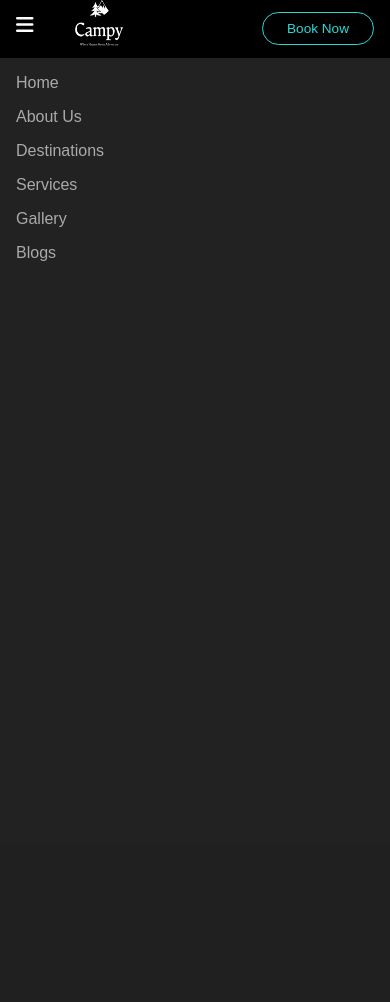
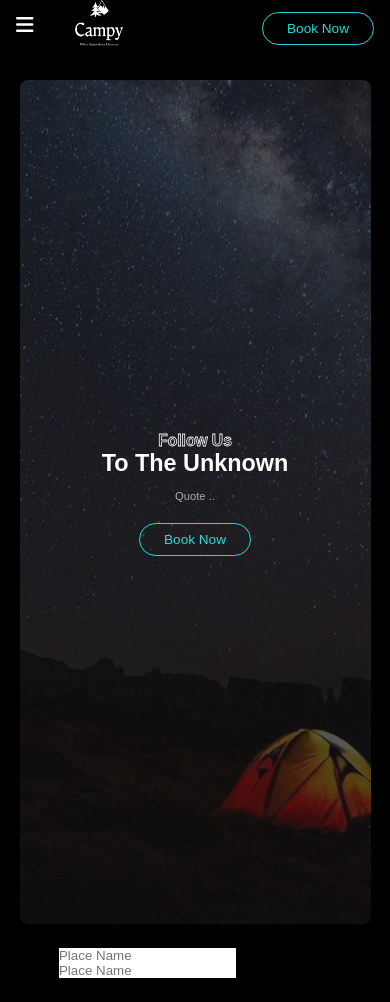
Before and after one commit to tass25/projet, a PHP site: page / in a window 390 px wide. Before the commit the page ends 261 px from the top, so only its background shows below. Run offline with PHP 8.4, Linux system fonts and the light colour scheme.

Commit message:
fixing the paddings + text size + bg color + changing the pic + fixing the top bar + start adding the form

```diff
--- a/index.html
+++ b/index.html
@@ -27,6 +27,85 @@
 </header>
 
 
+<!-- e rasmi -->
+
+<section class="home" id="home">
+  <div class="content">
+  <span>follow us</span>
+  <h3>to the unknown</h3>
+  <p>quote ..</p>
+  <a href="#" class="btn">book now</a>
+
+  </div>
+
+</section>
+
+<section class="booking" id="booking">
+<form action="">
+<div class="inputBox">
+<span> Where to ? </span>
+<input type="text" placeholder="place name" value="">
+</div>
+
+<div class="inputBox">
+  <span> Where to ? </span>
+  <input type="text" placeholder="place name" value="">
+  </div>
+
+
+
+</form>
+</section>
+
+
+
+
+
+
+
+
+
+
+
+
+
+
+
+
+
+
+
+
+
+
+
+
+
+
+
+
+
+
+
+
+
+
+
+
+
+
+
+
+
+
+
+
+
+
+
+
+
+
 
 
 </body>
--- a/script.js
+++ b/script.js
@@ -0,0 +1,4 @@
+let navbar =document.querySelector('.header .navbar');
+document.querySelector('#menu-btn').onclick=()=>{
+    navbar.classList.toggle('active');
+}
--- a/styles.css
+++ b/styles.css
@@ -1,11 +1,12 @@
 @import url('https://fonts.googleapis.com/css2?family=Montserrat:wght@300&family=Nunito:wght@200;300;400;500;600&display=swap');
-*{
+
+* {
   font-family: 'Poppins', sans-serif;
   margin: 0;
   padding: 0;
   box-sizing: border-box;
   outline: none;
-border:none;
+  border: none;
   text-decoration: none;
   text-transform: capitalize;
   transition: all .2s linear;
@@ -13,57 +14,62 @@
 
 :root {
   --blue: #29d9d5;
-  --black:#000000;
-  --white:#fff;
-  --light-color:#aaa;
-  --bg-color:#222;
-  --black-bg:rgba(17,17,17,.7);
-  --border:.2rem solid var(--blue);
+  --black: #000000;
+  --white: #fff;
+  --light-color: #aaa;
+  --bg-color: #222;
+  --black-bg: rgba(17, 17, 17, .7);
+  --border: .2rem solid var(--blue);
 }
-html{
+
+html {
   font-size: 62.5%;
-  overflow-x:hidden ;
+  overflow-x: hidden;
   scroll-behavior: smooth;
   scroll-padding-top: 9rem;
-  &::-webkit-scrollbar{
+}
+
+html::-webkit-scrollbar {
   width: 1rem;
 }
-  &::-webkit-scrollbar-track{
+
+html::-webkit-scrollbar-track {
   background: var(--black);
 }
-  &::-webkit-scrollbar-thumb{
-    background: var(--blue);
+
+html::-webkit-scrollbar-thumb {
+  background: var(--white);
 }
 
+section {
+  padding: 3rem 9%;
 }
 
-body{
-  background: var(--bg-color);
+body {
+  background: var(--black);
   overflow-x: hidden;
-
 }
 
-.btn{
+.btn {
   margin-top: 1rem;
   display: inline-block;
   padding: 1rem 3rem;
   font-size: 1.7rem;
-color:var(--blue);
-border:var(--border);
+  color: var(--blue);
+  border: var(--border);
   border-radius: 5rem;
   cursor: pointer;
   background: none;
-&:hover{
-  background: var(--blue);
-color: var(--black);}
-.btn{
-  margin-top: -30px;
-}
 }
 
-.header{
+.btn:hover {
+  background: var(--blue);
+  color: var(--black);
+}
+
+.header {
   position: fixed;
-top:-10px;
+  top: -10px;
   left: 0;
   right: 0;
   z-index: 1000;
@@ -71,61 +77,129 @@
   display: flex;
   align-items: center;
   justify-content: space-between;
-padding: 1.5rem 9% ;
+  padding: 1.5rem 9%;
+}
 
-.navbar a{
+.header .navbar a {
   font-size: 1.8rem;
   color: var(--light-color);
-  display: inline-block;
+  margin: 0 1rem;
+}
 
-  margin:0 1rem;
-  &:hover {
+.header .navbar a:hover {
   color: var(--blue);
 }
-}
-}
-.logo{
+
+.logo {
   margin-top: -5px;
-  width: 70px ;
+  width: 70px;
   height: 50px;
   margin-left: -100px;
 }
-#menu-btn{
+
+#menu-btn {
   font-size: 2.5rem;
   color: var(--white);
   cursor: pointer;
   display: none;
 }
 
-/* bch ki nsaghro twali mzyena w tben aka 3 choltat */
-@media (max-width:991px)
-{#menu-btn{
-  display: inline-block ;
+.home {
+  margin: 0 auto;
+  margin-top: 8rem;
+  width: 90%;
+  border-radius: 1rem;
+  background: linear-gradient(var(--black-bg), var(--black-bg)), url('pic1.jpg') no-repeat;
+  background-size: cover;
+  background-position: center;
+  display: flex;
+  min-height: 100vh;
+  align-items: center;
+  justify-content: center;
+  padding-bottom: 5rem;
+
 }
-  html{font-size: 55%;}
-.header{
+
+.home .content {
+  text-align: center;
+}
+
+.home .content span {
+  font-weight: bolder;
+  color: transparent;
+  -webkit-text-stroke: .1rem var(--white);
+  font-size: 4vw;
+  display: block;
+
+}
+
+.home .content h3 {
+  font-size: 6vw;
+  color: var(--white);
+}
+
+.home .content p {
+  max-width: 60rem;
+  margin: 1rem;
+  font-size: 1.4rem;
+  color: var(--light-color);
+  line-height: 2;
+}
+
+@media (max-width: 991px) {
+  #menu-btn {
+    display: inline-block;
+  }
+
+  html {
+    font-size: 55%;
+  }
+
+  .header {
     padding: 1.5rem 2rem;
   }
+
+  section {
+    padding: 3rem 2rem;
   }
-/*ki tsghar */
-@media (max-width:768px){.header{
-  .navbar{position: absolute;
-  top: 99%; left:0;right: 0;
-    background: var(--black);
+}
+
+@media (max-width: 768px) {
+  .header .navbar {
+    position: absolute;
+    top: 99%;
+    left: 0;
+    right: 0;
     background: var(--bg-color);
-a {margin: 2rem;
+    clip-path: polygon(0 0, 100% 0, 100% 0, 0 0);
+  }
+
+  .header .navbar.active {
+    clip-path: polygon(0 0, 100% 0, 100% 100%, 0 100%);
+  }
+
+  .header .navbar a {
+    margin: 2rem;
     font-size: 2rem;
-display: block;}
+    display: block;
+  }
 
+.home{
+  margin-top: 10rem;
+}
+.home.content{
+  span{
+    font-size:8vw ;
+      }
 
-
+h3{
+  font-size:8vw ;
+    }
 
 }
 }
-
+@media (max-width: 450px) {
+  html {
+    font-size: 50%;
   }
-
-@media (max-width:450px)
-{html{font-size: 50%;}
-
 }
```
Also changed, not shown: pic1.jpg (added). Lines whose indentation alone changed are shown as unchanged.
